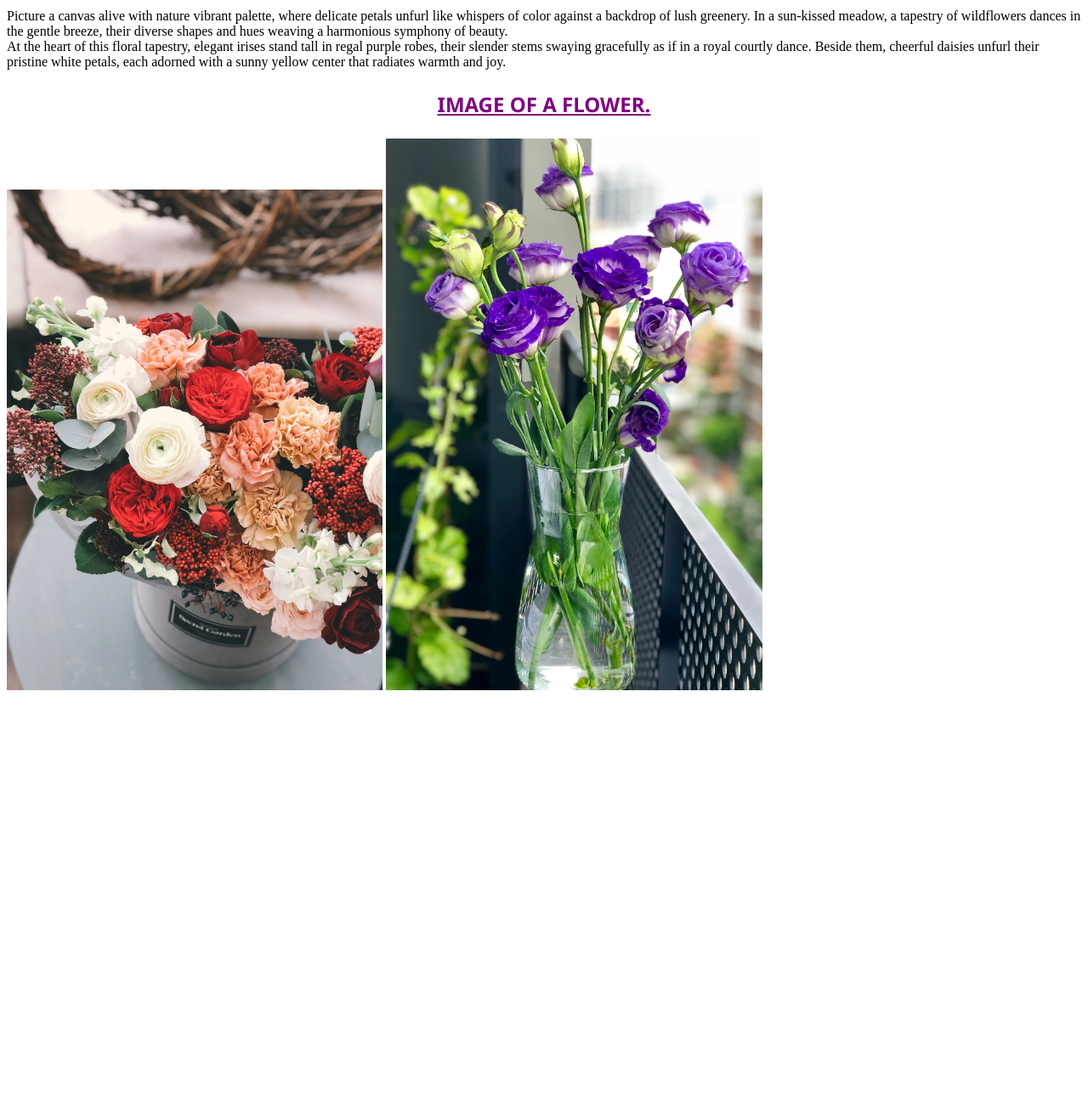
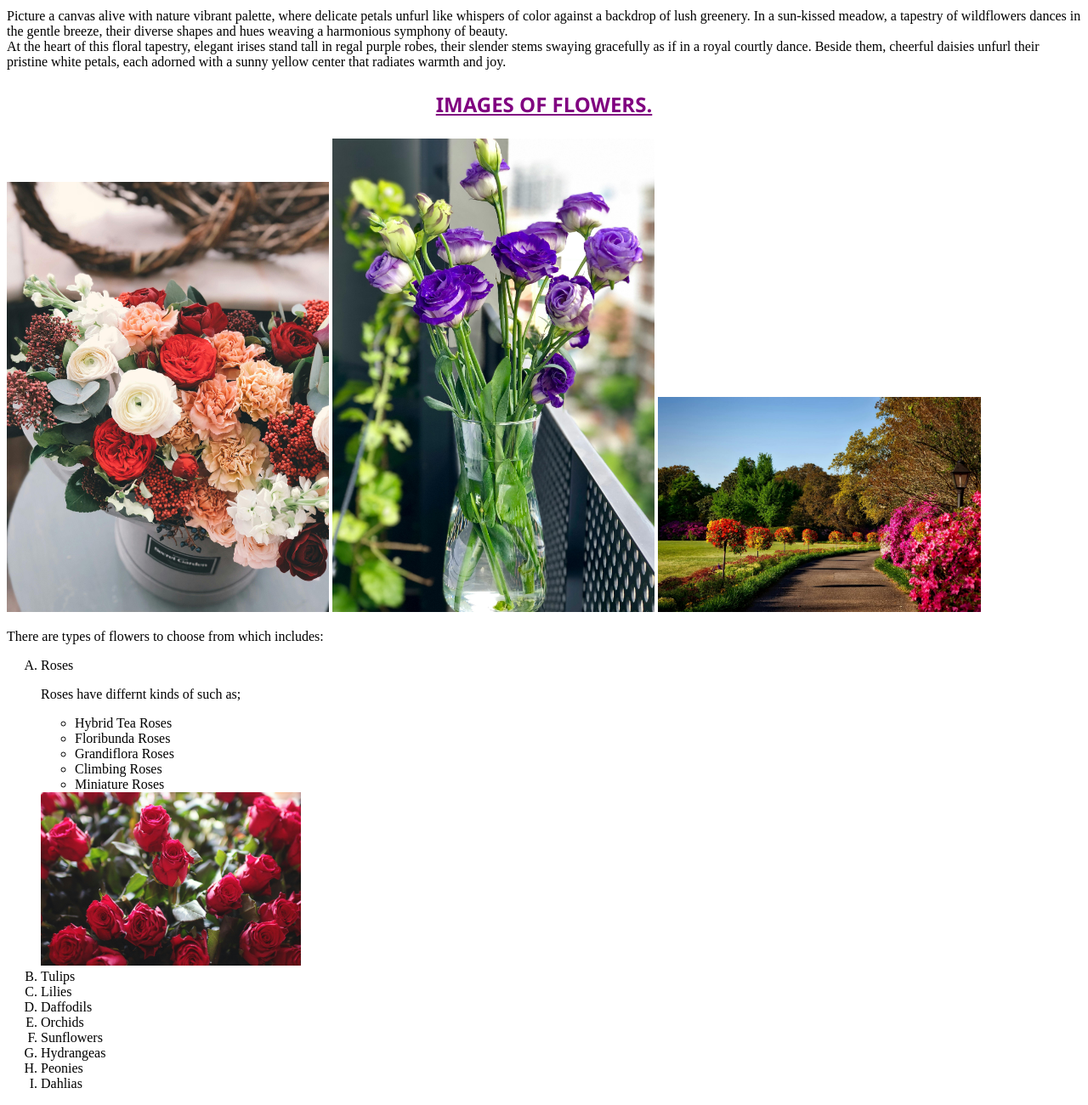
Before and after one commit to nicolemokua/test1, a plain HTML site: page INDEX.HTML in a window 1280 px wide. Shown: the part 70-1370 px from the top of the page at 85% size. Before the commit the page ends 894 px from the top, so only its background shows below. Drawn offline with Linux system fonts and the light colour scheme.

Commit message:
Additinal information in the HTML.

```diff
--- a/INDEX.HTML
+++ b/INDEX.HTML
@@ -22,9 +22,32 @@
          text-decoration: underline;
          font-size: 24px;
          text-transform: uppercase;
-         ">image of a flower.</p>
-         <img src="images/flower1.jpg" alt="Flower1 image" width="35%" />
-         <img src="images/flower2.jpg" alt="Flower2 image" width="35%" />
+         ">images of flowers.</p>
+         <img src="images/flower1.jpg" alt="Flower1 image" width="30%" />
+         <img src="images/flower2.jpg" alt="Flower2 image" width="30%" />
+         <img src="images/flower3.jpg" alt="Flower3 image" width="30%" />
+     <p>There are types of flowers to choose from which includes:</p>
+     <ol style="list-style-type: upper-alpha;">
+      <li>Roses</li>
+      <p>Roses have differnt kinds of such as;
+        <ul>
+          <li>Hybrid Tea Roses</li>
+          <li>Floribunda Roses</li>
+          <li>Grandiflora Roses</li>
+          <li>Climbing Roses</li>
+          <li>Miniature Roses</li>
+        </ul>
+        <img src="images/roses.jpg" alt="Roses image" width="25%" />
+      <li>Tulips</li>
+      <li>Lilies</li>
+      <li>Daffodils</li>
+      <li>Orchids</li>
+      <li>Sunflowers</li>
+      <li>Hydrangeas</li>
+      <li>Peonies</li>
+      <li>Dahlias</li>
+
+     </ol>
 
     </body>
 </html>
```
Also changed, not shown: images/flower3.jpg (added), images/roses.jpg (added).
